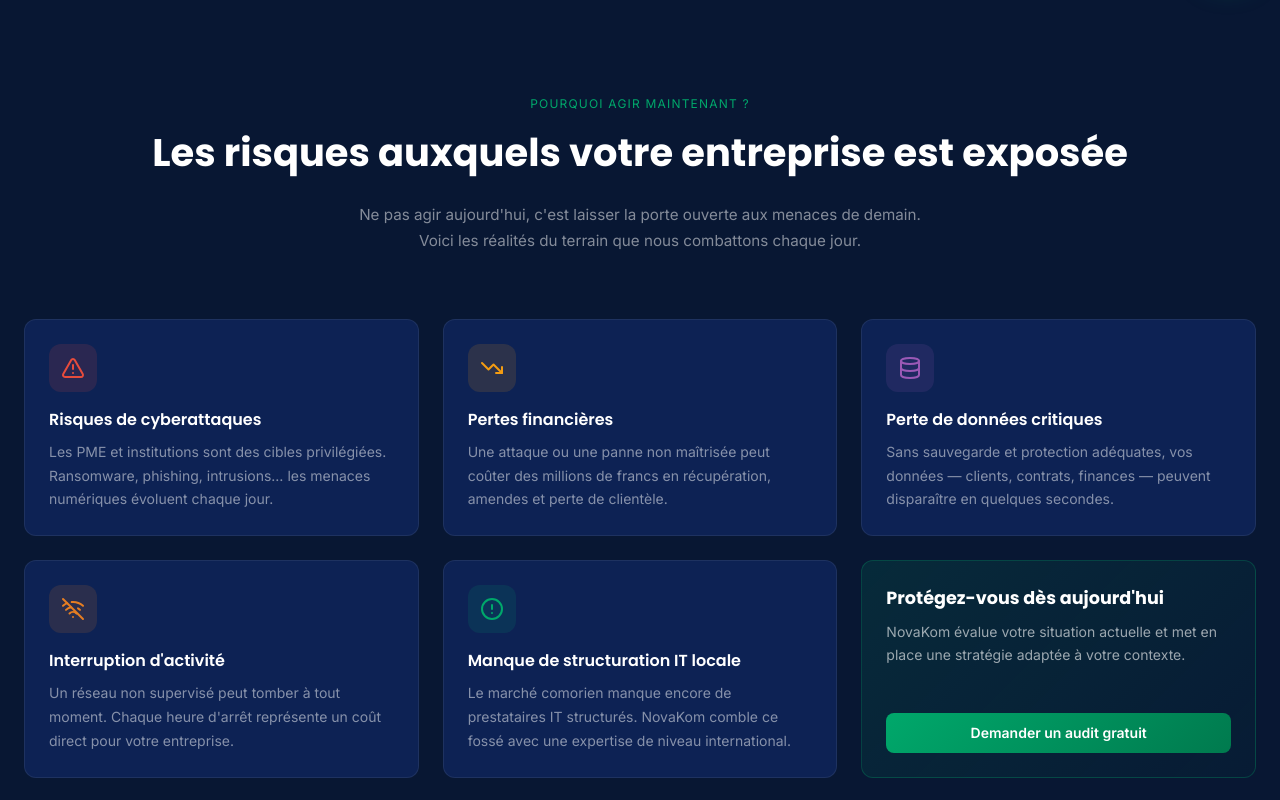
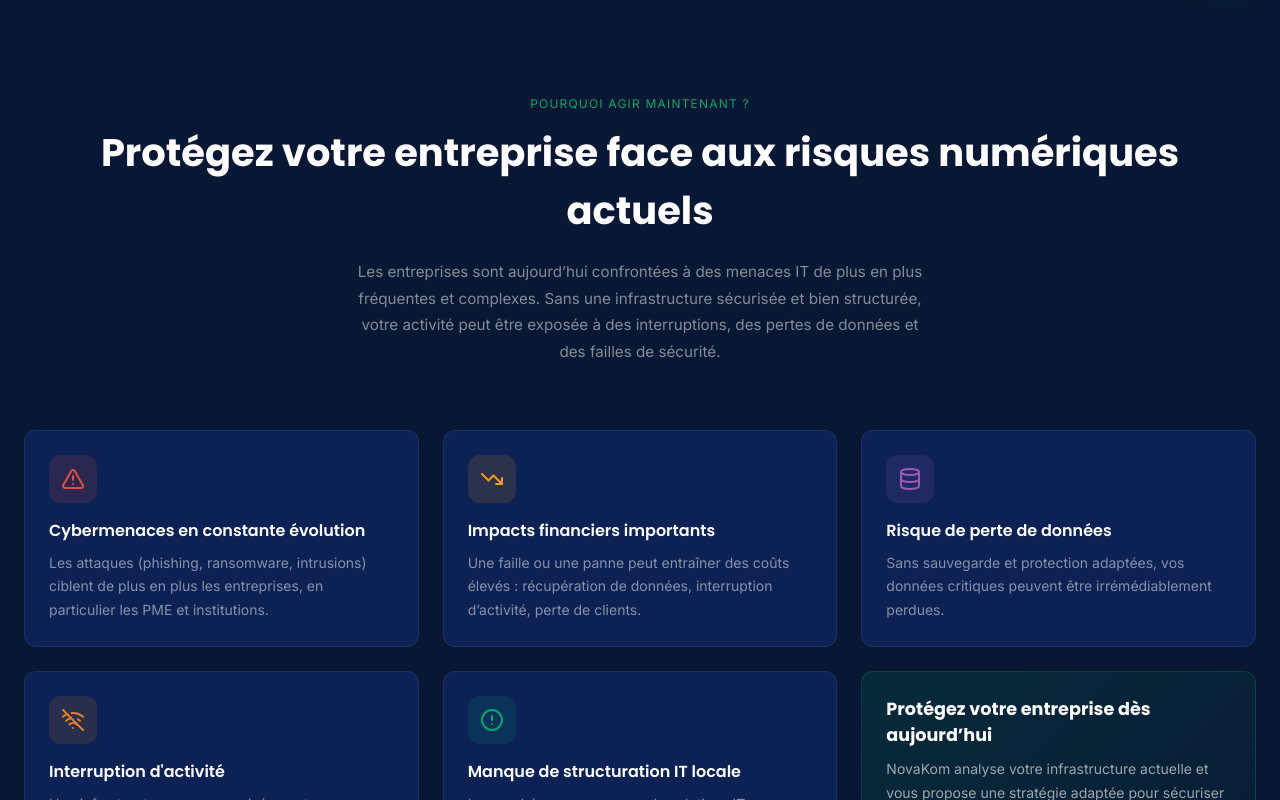
Before and after one commit to Mouam001/NovaKom, a React (Vite) app: page / in a window 1280 px wide. Shown: the part 800-1600 px from the top of the page. Built offline with nearby package versions, Linux system fonts and the light colour scheme.

Commit message:
"Maj Problemes"

```diff
--- a/src/app/components/Problems.tsx
+++ b/src/app/components/Problems.tsx
@@ -3,32 +3,32 @@ import { AlertTriangle, TrendingDown, Database, WifiOff, AlertCircle } from "luc
 const problems = [
   {
     icon: <AlertTriangle className="w-6 h-6" />,
-    title: "Risques de cyberattaques",
-    desc: "Les PME et institutions sont des cibles privilégiées. Ransomware, phishing, intrusions… les menaces numériques évoluent chaque jour.",
+    title: "Cybermenaces en constante évolution",
+    desc: "Les attaques (phishing, ransomware, intrusions) ciblent de plus en plus les entreprises, en particulier les PME et institutions.",
     color: "#e74c3c",
   },
   {
     icon: <TrendingDown className="w-6 h-6" />,
-    title: "Pertes financières",
-    desc: "Une attaque ou une panne non maîtrisée peut coûter des millions de francs en récupération, amendes et perte de clientèle.",
+    title: "Impacts financiers importants",
+    desc: "Une faille ou une panne peut entraîner des coûts élevés : récupération de données, interruption d’activité, perte de clients.",
     color: "#f39c12",
   },
   {
     icon: <Database className="w-6 h-6" />,
-    title: "Perte de données critiques",
-    desc: "Sans sauvegarde et protection adéquates, vos données — clients, contrats, finances — peuvent disparaître en quelques secondes.",
+    title: "Risque de perte de données",
+    desc: "Sans sauvegarde et protection adaptées, vos données critiques peuvent être irrémédiablement perdues.",
     color: "#9b59b6",
   },
   {
     icon: <WifiOff className="w-6 h-6" />,
     title: "Interruption d'activité",
-    desc: "Un réseau non supervisé peut tomber à tout moment. Chaque heure d'arrêt représente un coût direct pour votre entreprise.",
+    desc: "Une infrastructure non supervisée peut provoquer des arrêts de service coûteux pour votre organisation.",
     color: "#e67e22",
   },
   {
     icon: <AlertCircle className="w-6 h-6" />,
     title: "Manque de structuration IT locale",
-    desc: "Le marché comorien manque encore de prestataires IT structurés. NovaKom comble ce fossé avec une expertise de niveau international.",
+    desc: "Le marché manque encore de solutions IT complètes et structurées. NovaKom répond à ce besoin avec une approche professionnelle et intégrée.",
     color: "#00A86B",
   },
 ];
@@ -56,14 +56,13 @@ export function Problems() {
               fontSize: "clamp(1.6rem, 3vw, 2.5rem)",
             }}
           >
-            Les risques auxquels votre entreprise est exposée
+            Protégez votre entreprise face aux risques numériques actuels
           </h2>
           <p
             className="text-white/50 max-w-xl mx-auto"
             style={{ fontFamily: "Inter, sans-serif", fontSize: "0.95rem", lineHeight: 1.75 }}
           >
-            Ne pas agir aujourd'hui, c'est laisser la porte ouverte aux menaces
-            de demain. Voici les réalités du terrain que nous combattons chaque jour.
+            Les entreprises sont aujourd’hui confrontées à des menaces IT de plus en plus fréquentes et complexes. Sans une infrastructure sécurisée et bien structurée, votre activité peut être exposée à des interruptions, des pertes de données et des failles de sécurité.
           </p>
         </div>
 
@@ -111,14 +110,13 @@ export function Problems() {
                 className="text-white mb-2"
                 style={{ fontFamily: "Poppins, sans-serif", fontWeight: 700, fontSize: "1.1rem" }}
               >
-                Protégez-vous dès aujourd'hui
+                Protégez votre entreprise dès aujourd’hui
               </p>
               <p
                 className="text-white/60 text-sm mb-6"
                 style={{ fontFamily: "Inter, sans-serif", lineHeight: 1.7 }}
               >
-                NovaKom évalue votre situation actuelle et met en place une
-                stratégie adaptée à votre contexte.
+                NovaKom analyse votre infrastructure actuelle et vous propose une stratégie adaptée pour sécuriser et optimiser vos systèmes.
               </p>
             </div>
             <a
```
